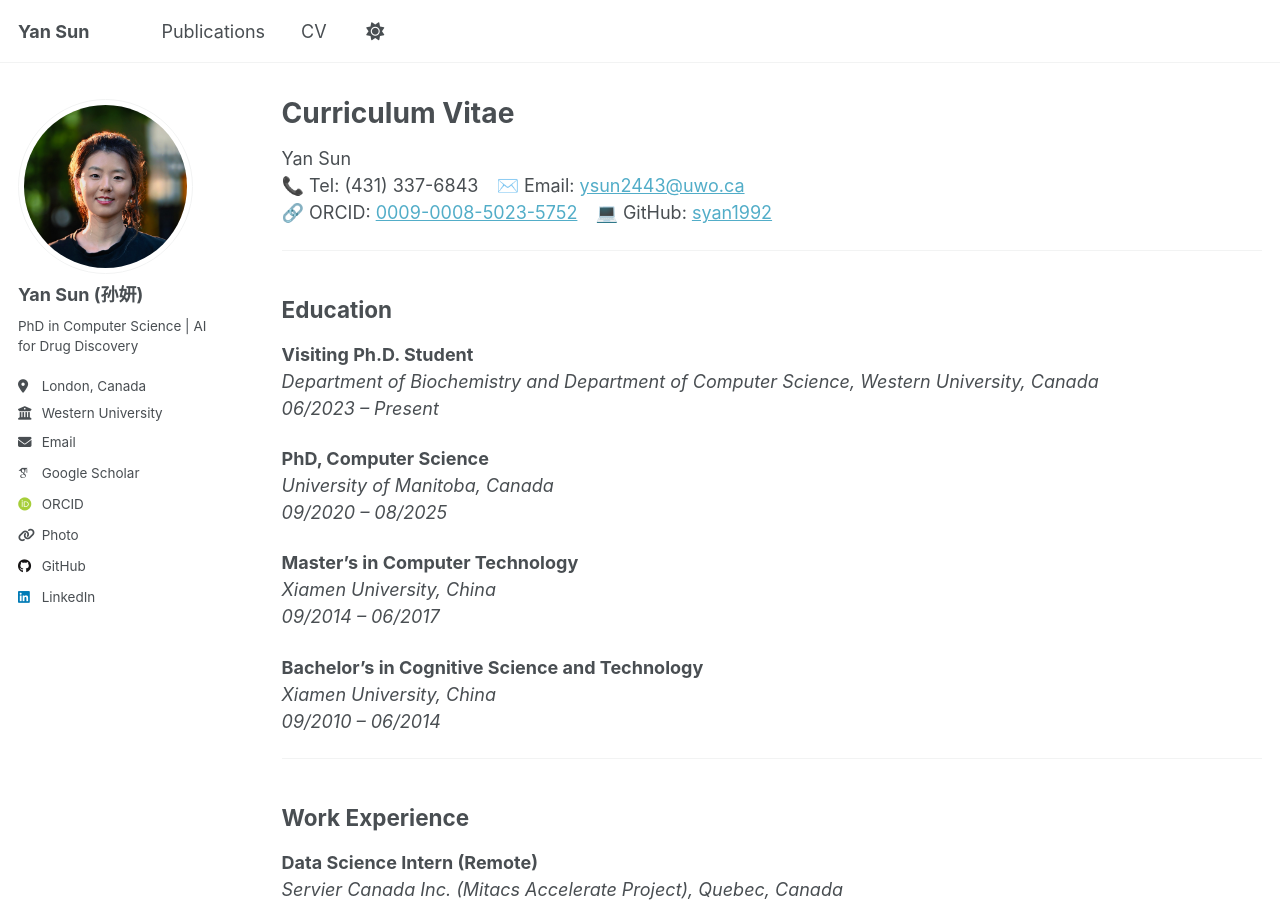
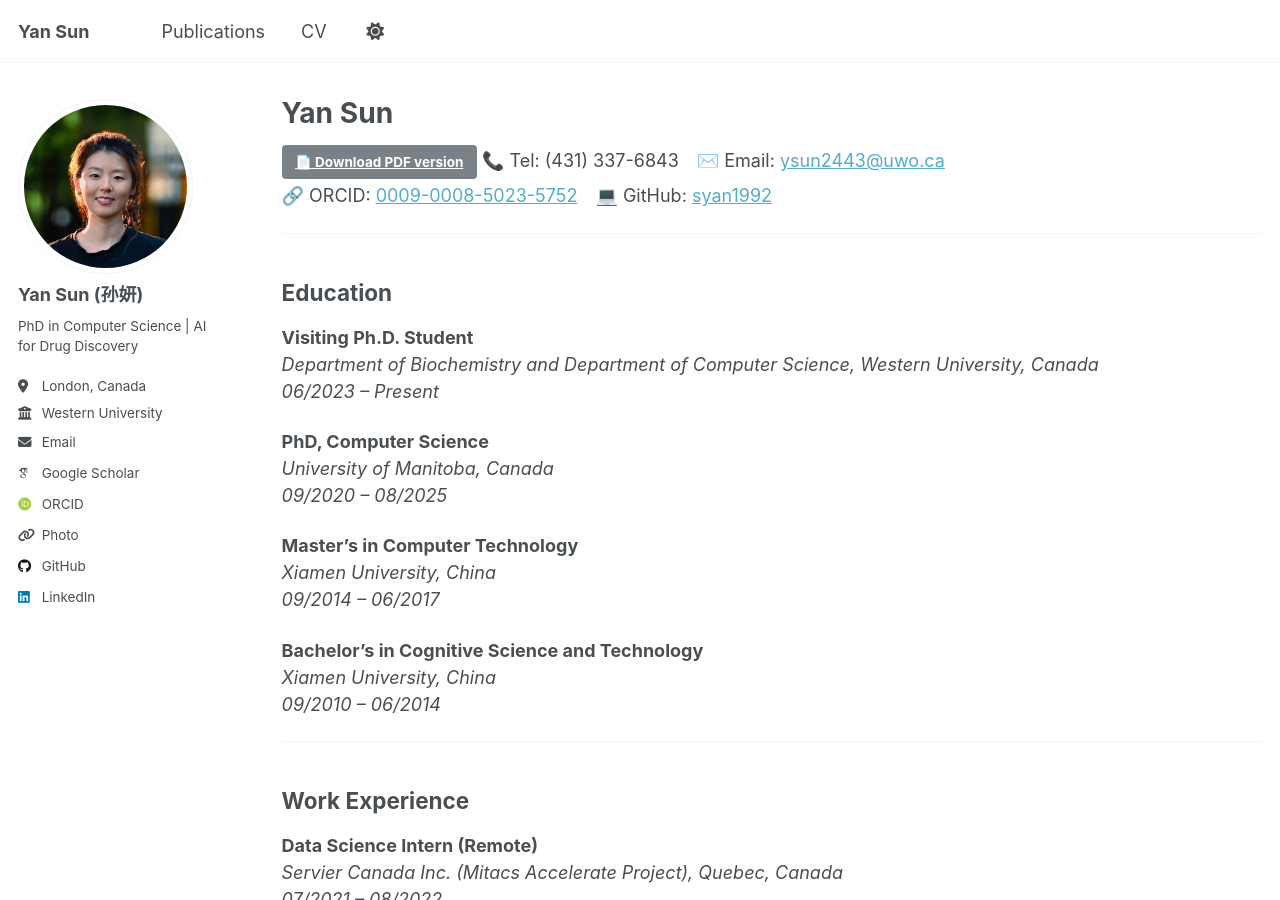
Before and after one commit to syan1992/syan1992.github.io, a Jekyll site: the page built from _pages/cv.md, in a window 1280 px wide and 900 px high. Built offline with Jekyll 4.4.1, drawn with Linux system fonts in a browser that asks for light colours; some web fonts are replaced; a script that is not in the unit is left out.

Commit message:
Update cv.md

```diff
--- a/_pages/cv.md
+++ b/_pages/cv.md
@@ -1,6 +1,6 @@
 ---
 layout: archive
-title: "Curriculum Vitae"
+title: "Yan Sun"
 permalink: /cv/
 author_profile: true
 redirect_from:
@@ -8,8 +8,7 @@ redirect_from:
 ---
 
 {% include base_path %}
-
-Yan Sun
+[📄 Download PDF version](files/Yan_CV.pdf){: .btn .btn--primary }
 📞 Tel: (431) 337-6843 ✉️ Email: [ysun2443@uwo.ca](mailto:ysun2443@uwo.ca)
 🔗 ORCID: [0009-0008-5023-5752](https://orcid.org/0009-0008-5023-5752) 💻 GitHub: [syan1992](https://github.com/syan1992)
 
```
